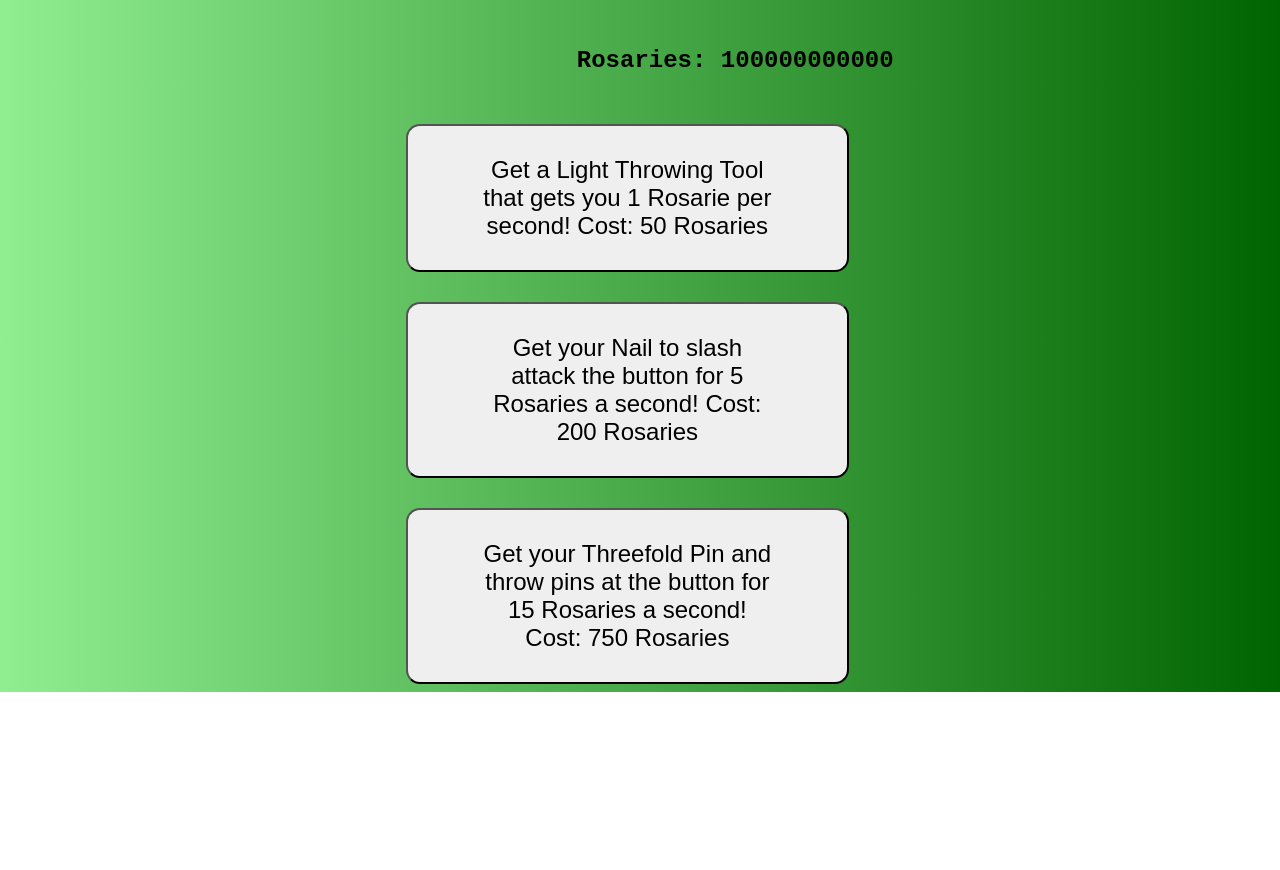
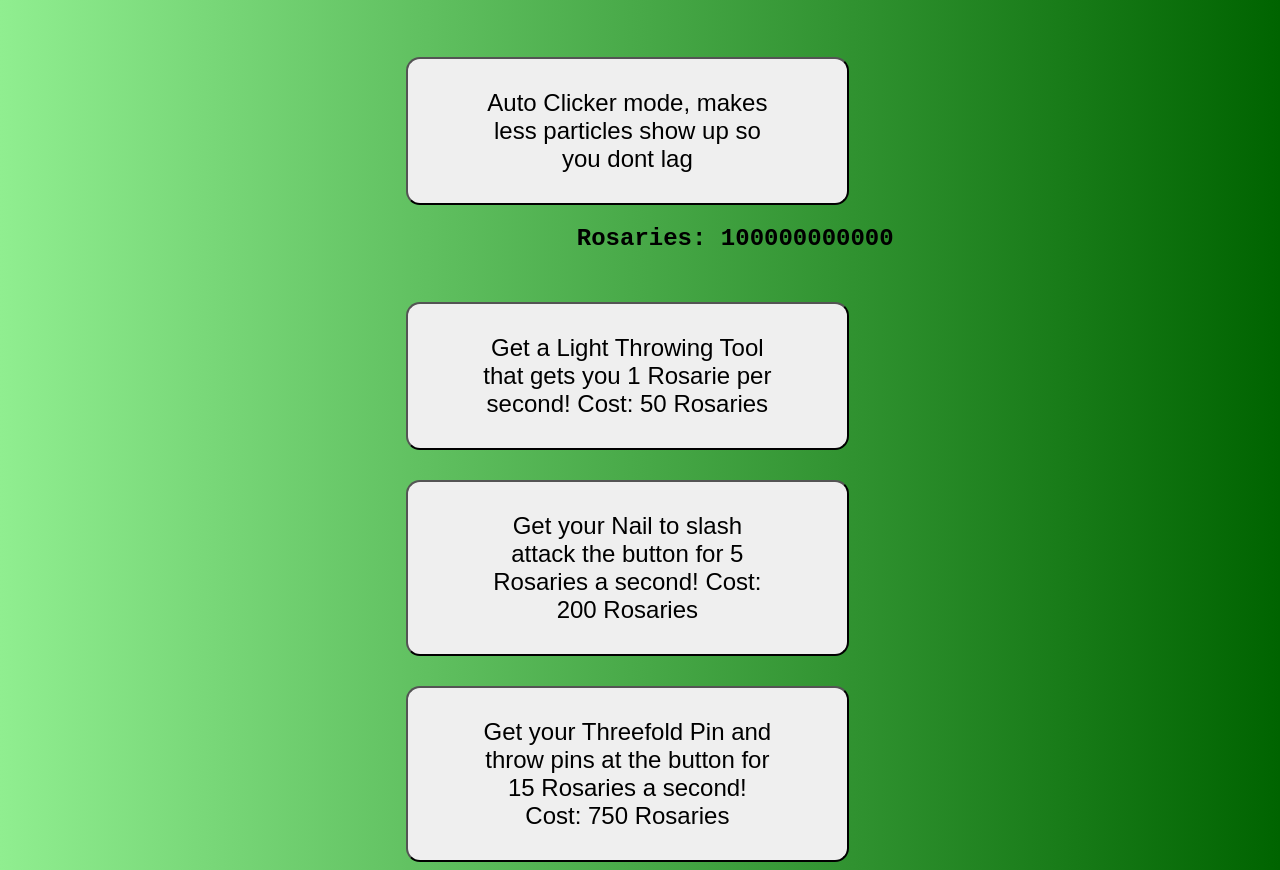
Before and after one commit to Delivious/silksong-clicker, a website: page silksongClicker/index.html in a window 1280 px wide. Shown: the part 930-1800 px from the top of the page. Before the commit the page ends 1622 px from the top, so only its background shows below. Drawn offline with Linux system fonts and the light colour scheme.

Commit message:
autoclick mode

```diff
--- a/silksongClicker/index.html
+++ b/silksongClicker/index.html
@@ -18,6 +18,7 @@
         <img src="assets/clickerbutton6.jpg" id="btn6" class="hornetBtn" height="300px" width="300px">
         <img src="assets/shakra.png" id="btn7" class="hornetBtn" height="300px" width="300px">
         <img src="assets/clickerbutton8.png" id="btn8" class="hornetBtn" height="300px" width="300px">
+        <a href="https://en.wikipedia.org/wiki/Cheating_in_online_games"><button id="autoclick"> Auto Clicker mode, makes less particles show up so you dont lag </button></a>
         <div id="upgradeContainer">
             <button id="upg1"><img src="assets/mouse1.png" width="45px" height="45px"></button>
             <div id="upg1Desc" class="upgradeDesc">Mouse Upgrade:
--- a/silksongClicker/styles.css
+++ b/silksongClicker/styles.css
@@ -13,6 +13,19 @@
 #body2{
     background: linear-gradient(90deg, rgb(179, 53, 53), darkred);
     position: relative;
+}
+#autoclick{
+    margin-top: 30px;
+    padding: 30px;
+    padding-right: 70px;
+    padding-left: 70px;
+    text-align: center;
+    margin-left: 31.5%;
+    max-width: 35%;
+    width: 35%;
+    font-size: 150%;
+    border-radius: 14px;
+    transition: transform 0.2s ease-out;
 }
 #lighttool{
     margin-top: 30px;
```
